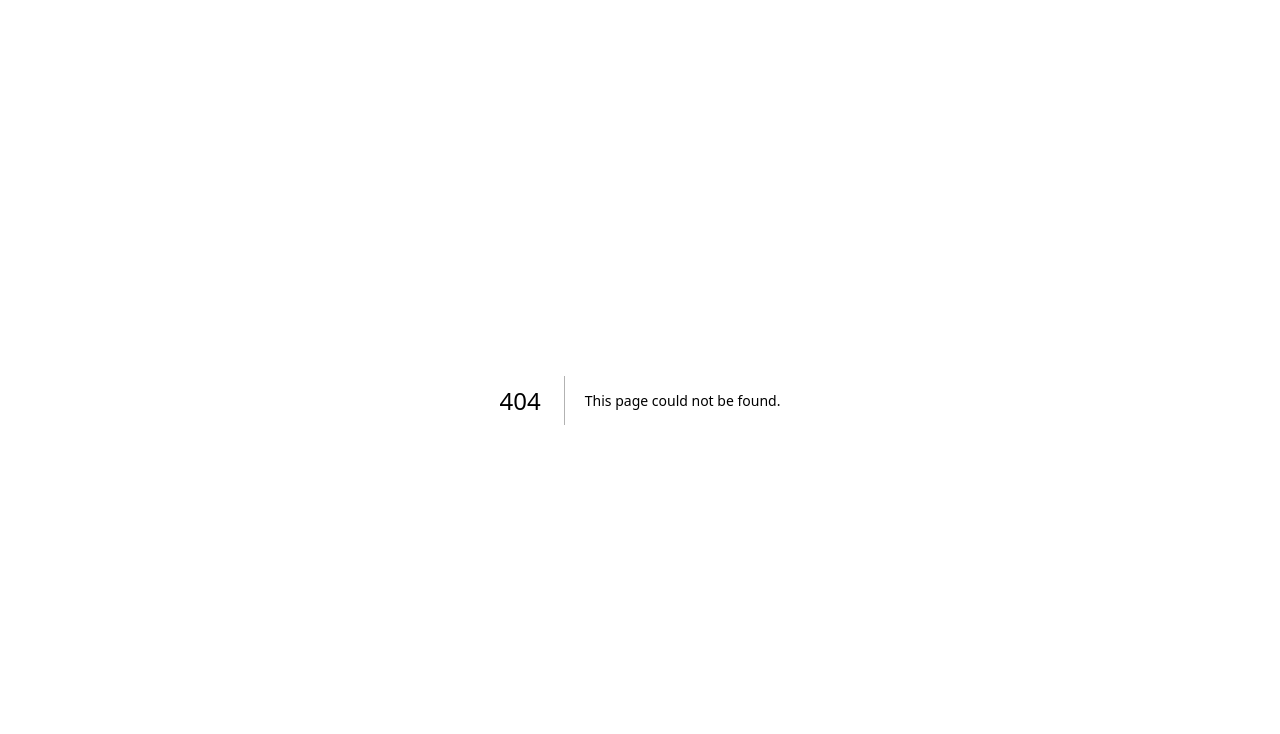
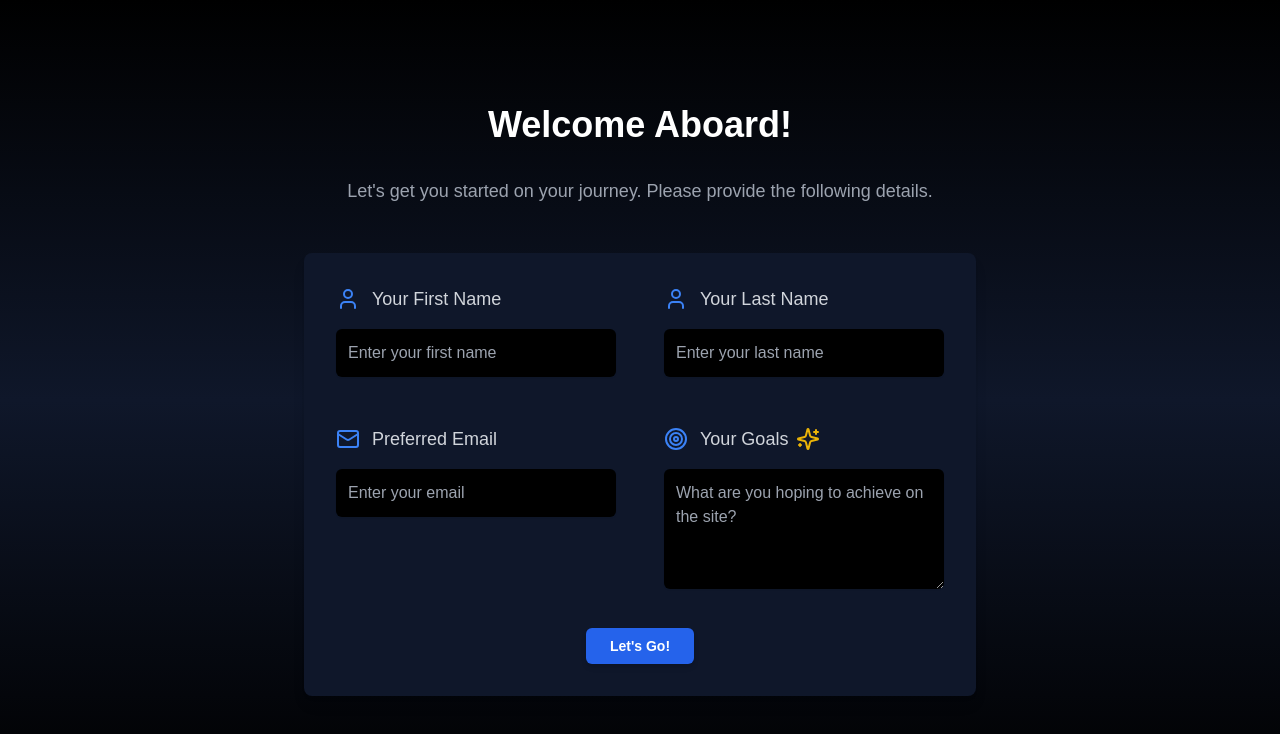
Before and after one commit to ericlivshiz/Find-Your-Homie, a Next.js app: page /dashboard/onboarding in a window 1280 px wide. Before the commit this address had no page. Shown: the top 734 px of the page. Built offline with nearby package versions, Linux system fonts and the light colour scheme.

Commit message:
onboarding 0.1

```diff
--- /dev/null
+++ b/app/dashboard/onboarding/page.tsx
@@ -0,0 +1,103 @@
+"use client"
+
+import React, { useState } from "react";
+import { useRouter } from "next/navigation";
+import { Button } from "@/components/ui/button";
+import { User, Mail, Target, Sparkles } from "lucide-react";
+
+export default function OnboardingPage() {
+  const router = useRouter();
+  const [firstName, setFirstName] = useState("");
+  const [lastName, setLastName] = useState("");
+  const [email, setEmail] = useState("");
+  const [goals, setGoals] = useState("");
+
+  const handleSubmit = (e: React.FormEvent) => {
+    e.preventDefault();
+    // Here you would typically handle form submission, e.g., send data to a server
+    console.log("First Name:", firstName);
+    console.log("Last Name:", lastName);
+    console.log("Email:", email);
+    console.log("Goals:", goals);
+    // Navigate to the next page after onboarding
+    router.push("/dashboard/edit-posts");
+  };
+
+  return (
+    <div className="min-h-screen bg-gradient-to-b from-black via-slate-900 to-black text-white flex flex-col items-center justify-center p-6">
+      <h1 className="text-4xl font-extrabold mb-8 text-center">Welcome Aboard!</h1>
+      <p className="mb-12 text-center text-gray-400 text-lg">
+        Let's get you started on your journey. Please provide the following details.
+      </p>
+      <form onSubmit={handleSubmit} className="w-full max-w-2xl bg-slate-900 p-8 rounded-lg shadow-lg space-y-8">
+        <div className="grid grid-cols-1 md:grid-cols-2 gap-12">
+          <div>
+            <div className="flex items-center mb-4">
+              <User className="text-blue-500 mr-3" />
+              <label className="block text-lg font-medium text-gray-300">Your First Name</label>
+            </div>
+            <input
+              type="text"
+              value={firstName}
+              onChange={(e) => setFirstName(e.target.value)}
+              className="w-full bg-black rounded-md shadow-sm focus:ring-blue-500 focus:border-blue-500 text-white p-3"
+              placeholder="Enter your first name"
+              required
+            />
+          </div>
+          <div>
+            <div className="flex items-center mb-4">
+              <User className="text-blue-500 mr-3" />
+              <label className="block text-lg font-medium text-gray-300">Your Last Name</label>
+            </div>
+            <input
+              type="text"
+              value={lastName}
+              onChange={(e) => setLastName(e.target.value)}
+              className="w-full bg-black rounded-md shadow-sm focus:ring-blue-500 focus:border-blue-500 text-white p-3"
+              placeholder="Enter your last name"
+              required
+            />
+          </div>
+          <div>
+            <div className="flex items-center mb-4">
+              <Mail className="text-blue-500 mr-3" />
+              <label className="block text-lg font-medium text-gray-300">Preferred Email</label>
+            </div>
+            <input
+              type="email"
+              value={email}
+              onChange={(e) => setEmail(e.target.value)}
+              className="w-full bg-black rounded-md shadow-sm focus:ring-blue-500 focus:border-blue-500 text-white p-3"
+              placeholder="Enter your email"
+              required
+            />
+          </div>
+          <div>
+            <div className="flex items-center mb-4">
+              <Target className="text-blue-500 mr-3" />
+              <label className="block text-lg font-medium text-gray-300">Your Goals</label>
+              <Sparkles className="text-yellow-500 ml-2" />
+            </div>
+            <textarea
+              value={goals}
+              onChange={(e) => setGoals(e.target.value)}
+              className="w-full bg-black rounded-md shadow-sm focus:ring-blue-500 focus:border-blue-500 text-white p-3"
+              placeholder="What are you hoping to achieve on the site?"
+              rows={4}
+              required
+            />
+          </div>
+        </div>
+        <div className="flex justify-center mt-8">
+          <Button
+            type="submit"
+            className="bg-blue-600 hover:bg-blue-500 text-white px-6 py-3 rounded-md font-semibold shadow-md"
+          >
+            Let's Go!
+          </Button>
+        </div>
+      </form>
+    </div>
+  );
+}
--- a/components/hero-section.tsx
+++ b/components/hero-section.tsx
@@ -29,7 +29,7 @@ export default function HeroSection() {
 
   const navigateToDashboard = () => {
     if (!DemoMode) {
-      router.push("/dashboard/edit-posts");
+      router.push("/dashboard/onboarding");
     } else {
       setIsDialogOpen(true); // Open dialog in demo mode
     }
```
